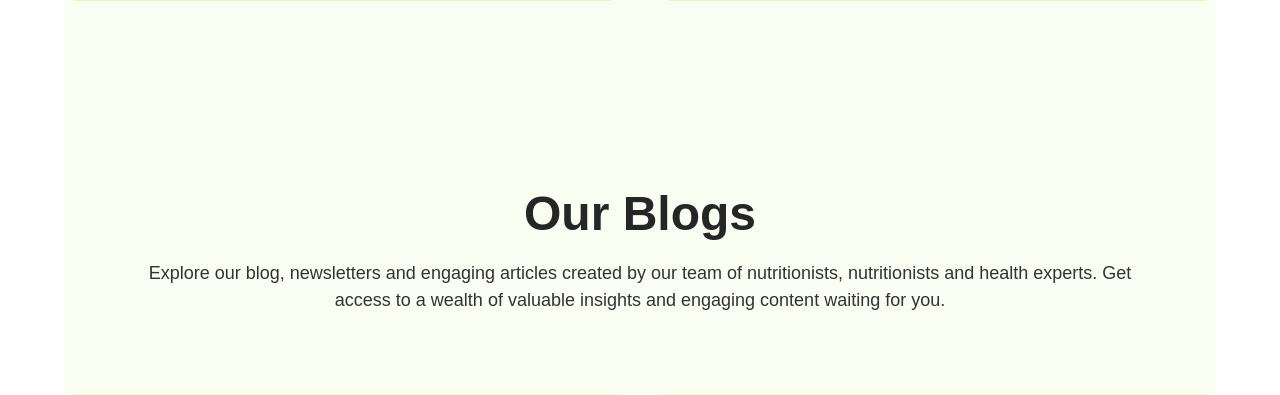
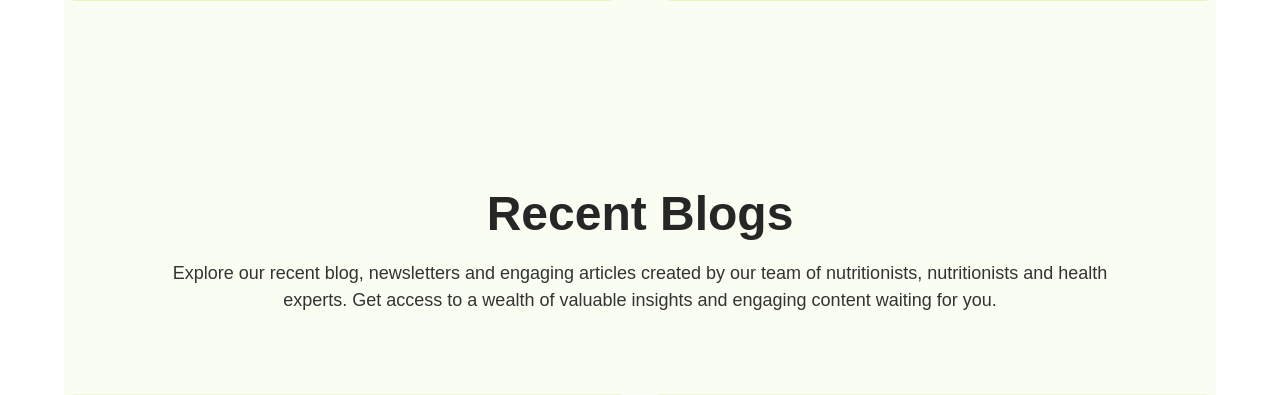
Before and after one commit to Naveedkhosa/Nutrio, a PHP site: page / in a window 1280 px wide. Shown: the part 1931-2326 px from the top of the page. Run offline with PHP 8.4, Linux system fonts and the light colour scheme; data comes from the database, SQL or seed files in the repository; some libraries are stand-ins or nearby versions.

Commit message:
heading improved

```diff
--- a/index.php
+++ b/index.php
@@ -226,9 +226,9 @@ height="0" width="0" style="display:none;visibility:hidden"></iframe></noscript>
     </div>
     <div class="div-69">
       <div class="div-70">
-        <div class="div-71">Our Blogs</div>
+        <div class="div-71">Recent Blogs</div>
         <div class="div-72">
-        Explore our blog, newsletters and engaging articles created by our team of nutritionists, nutritionists and health experts. Get access to a wealth of valuable insights and engaging content waiting for you.
+        Explore our recent blog, newsletters and engaging articles created by our team of nutritionists, nutritionists and health experts. Get access to a wealth of valuable insights and engaging content waiting for you.
         </div>
       </div>
     </div>
@@ -273,13 +273,21 @@ height="0" width="0" style="display:none;visibility:hidden"></iframe></noscript>
     <!-- blogs -->
 
     <!-- Rating and Reviews section start..  -->
+    <div class="div-69">
+      <div class="div-70">
+        <div class="div-71">Rating and Reviews</div>
+        <div class="div-72">
+        Hear from those who achieved their health goals with us
+        </div>
+      </div>
+    </div>
     <div class="suisine_section_main">
-      <p class="heading_p">Our Rating and Reviews</p>
+      <!-- <p class="heading_p">Our Rating and Reviews</p> -->
       <!-- <p class="para_gray">Trained, Verified and Background Checked</p> -->
-      <div class="al_rev_count center space_top">
+      <!-- <div class="al_rev_count center space_top">
         <iconify-icon icon="lets-icons:star-duotone"></iconify-icon>
         <p class="space_top">4.5 Rating <p class="para_p space_top"> &nbsp;(Based on 15K+ Reviews)</p></p>
-      </div>
+      </div> -->
       <div class="reviews_cards_main">
 
         <!-- review card  -->
```
